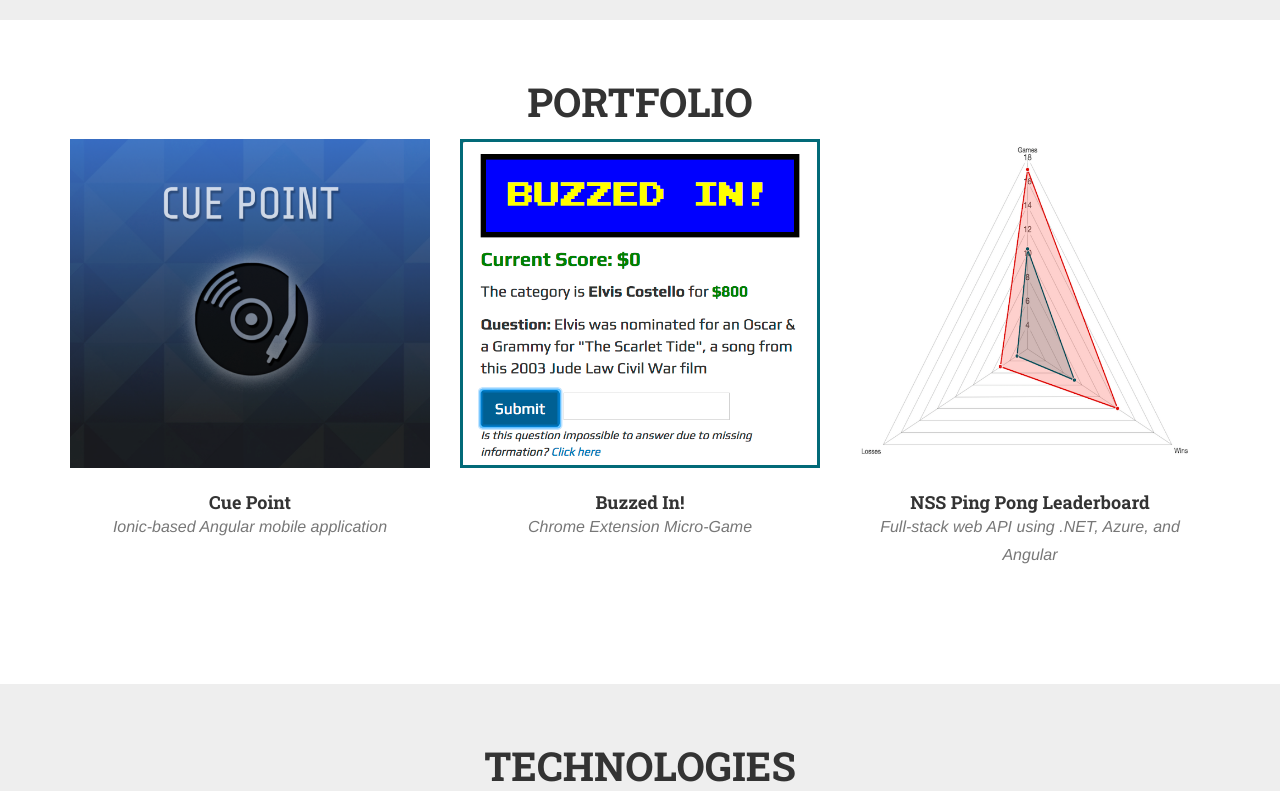
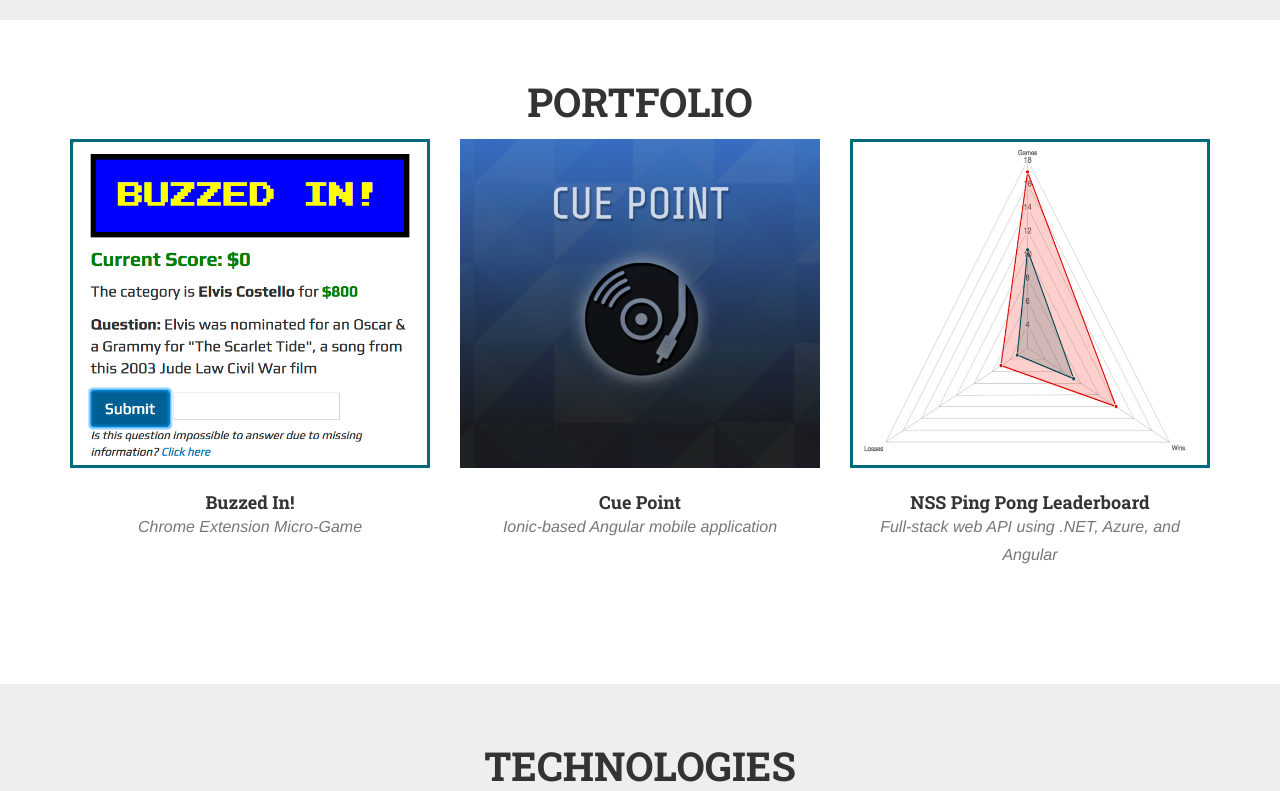
Before and after one commit to caseywreed/caseywreed.github.io, a website: page index.html in a window 1280 px wide. Shown: the part 2020-2811 px from the top of the page. Drawn offline with nearby package versions, Linux system fonts and the light colour scheme; files that its build step writes are made by us from their sources; a web font is replaced by a local one.

Commit message:
Switched portfolio pictures and added border

```diff
--- a/index.html
+++ b/index.html
@@ -127,6 +127,20 @@
             </div>
             <div class="row">
                 <div class="col-md-4 col-sm-6 portfolio-item">
+                    <a href="#portfolioModal2" class="portfolio-link" data-toggle="modal">
+                        <div class="portfolio-hover">
+                            <div class="portfolio-hover-content">
+                                <i class="fa fa-plus fa-3x"></i>
+                            </div>
+                        </div>
+                        <img src="img/portfolio/buzzed-preview.png" class="img-responsive portfolio-pic" alt="">
+                    </a>
+                    <div class="portfolio-caption">
+                        <h4>Buzzed In!</h4>
+                        <p class="text-muted">Chrome Extension Micro-Game</p>
+                    </div>
+                </div>
+                <div class="col-md-4 col-sm-6 portfolio-item">
                     <a href="#portfolioModal1" class="portfolio-link" data-toggle="modal">
                         <div class="portfolio-hover">
                             <div class="portfolio-hover-content">
@@ -141,27 +155,13 @@
                     </div>
                 </div>
                 <div class="col-md-4 col-sm-6 portfolio-item">
-                    <a href="#portfolioModal2" class="portfolio-link" data-toggle="modal">
-                        <div class="portfolio-hover">
-                            <div class="portfolio-hover-content">
-                                <i class="fa fa-plus fa-3x"></i>
-                            </div>
-                        </div>
-                        <img src="img/portfolio/buzzed-preview.png" class="img-responsive buzzed-in-pic" alt="">
-                    </a>
-                    <div class="portfolio-caption">
-                        <h4>Buzzed In!</h4>
-                        <p class="text-muted">Chrome Extension Micro-Game</p>
-                    </div>
-                </div>
-                <div class="col-md-4 col-sm-6 portfolio-item">
                     <a href="#portfolioModal3" class="portfolio-link" data-toggle="modal">
                         <div class="portfolio-hover">
                             <div class="portfolio-hover-content">
                                 <i class="fa fa-plus fa-3x"></i>
                             </div>
                         </div>
-                        <img src="img/portfolio/NSSPingPong.png" class="img-responsive" alt="">
+                        <img src="img/portfolio/NSSPingPong.png" class="img-responsive portfolio-pic" alt="">
                     </a>
                     <div class="portfolio-caption">
                         <h4>NSS Ping Pong Leaderboard</h4>
--- a/less/agency.less
+++ b/less/agency.less
@@ -58,7 +58,7 @@ h1, h2, h3, h4, h5, h6 {
     background-color: @theme-primary;
 }
 
-.buzzed-in-pic {
+.portfolio-pic {
     border: 3px solid @theme-primary;
 }
 
```
Also changed, not shown: css/agency.css, css/agency.min.css, js/agency.min.js.
